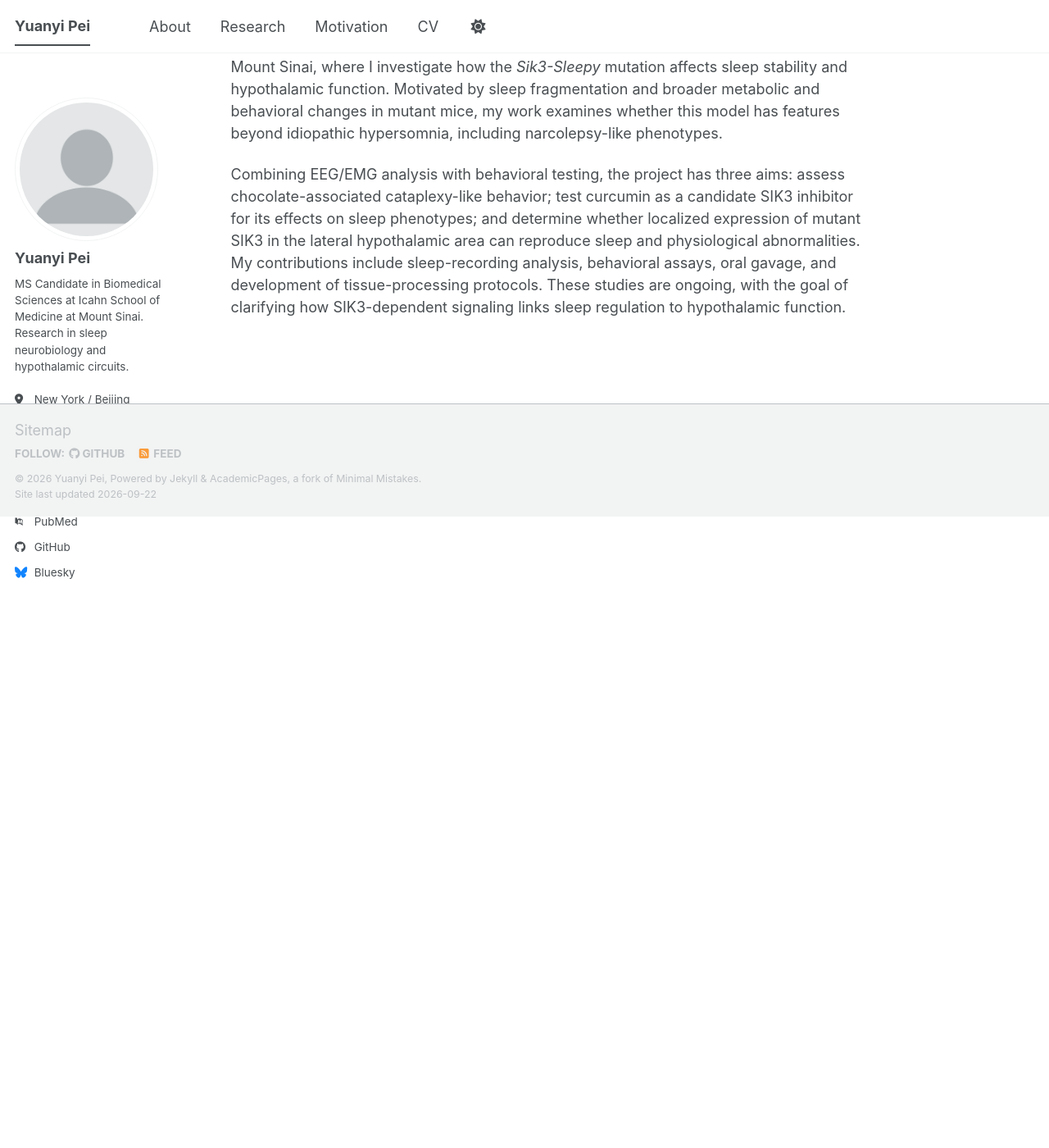
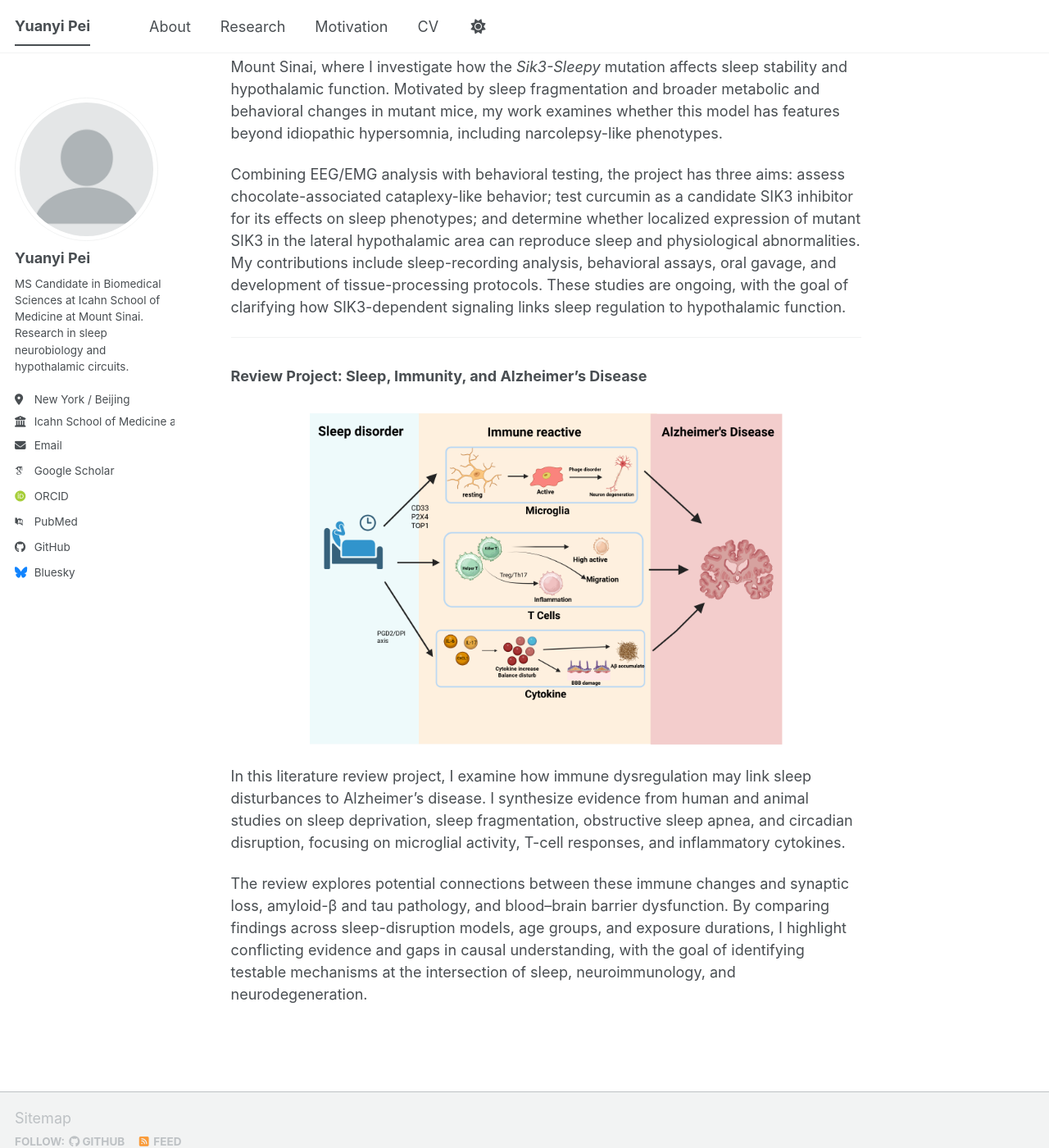
Before and after one commit to Yuanyi-Pei/YuanyiPei.github.io, a Jekyll site: the page built from _pages/about.md, in a window 1280 px wide and 1400 px high, scrolled down 4225 px. Shown: the whole window at 82% size. Built offline with Jekyll 4.4.1, drawn with Linux system fonts in a browser that asks for light colours; some web fonts are replaced; a script bundle is joined from its source files by our own code; library files that are not in the unit come from our copies; before the commit the page ends 4855 px from its top, so only the background shows below that.

Commit message:
Add sleep immunity and Alzheimer literature review project

```diff
--- a/_pages/about.md
+++ b/_pages/about.md
@@ -98,3 +98,19 @@ Through this work, I developed a deeper interest in how sleep-dependent neural d
 Since June 2025, I have worked in Andrew Varga’s lab at the Icahn School of Medicine at Mount Sinai, where I investigate how the *Sik3-Sleepy* mutation affects sleep stability and hypothalamic function. Motivated by sleep fragmentation and broader metabolic and behavioral changes in mutant mice, my work examines whether this model has features beyond idiopathic hypersomnia, including narcolepsy-like phenotypes.
 
 Combining EEG/EMG analysis with behavioral testing, the project has three aims: assess chocolate-associated cataplexy-like behavior; test curcumin as a candidate SIK3 inhibitor for its effects on sleep phenotypes; and determine whether localized expression of mutant SIK3 in the lateral hypothalamic area can reproduce sleep and physiological abnormalities. My contributions include sleep-recording analysis, behavioral assays, oral gavage, and development of tissue-processing protocols. These studies are ongoing, with the goal of clarifying how SIK3-dependent signaling links sleep regulation to hypothalamic function.
+
+---
+
+### Review Project: Sleep, Immunity, and Alzheimer’s Disease
+
+<div style="text-align:center;">
+  <a href="{{ site.baseurl }}/images/sleep-immunity-alzheimers-review.png">
+    <img src="{{ site.baseurl }}/images/sleep-immunity-alzheimers-review.png"
+         alt="Proposed immune pathways linking sleep disruption to Alzheimer’s disease through microglia, T cells, and cytokines"
+         style="width:75%; max-width:700px; height:auto; margin:25px 0;">
+  </a>
+</div>
+
+In this literature review project, I examine how immune dysregulation may link sleep disturbances to Alzheimer’s disease. I synthesize evidence from human and animal studies on sleep deprivation, sleep fragmentation, obstructive sleep apnea, and circadian disruption, focusing on microglial activity, T-cell responses, and inflammatory cytokines.
+
+The review explores potential connections between these immune changes and synaptic loss, amyloid-β and tau pathology, and blood–brain barrier dysfunction. By comparing findings across sleep-disruption models, age groups, and exposure durations, I highlight conflicting evidence and gaps in causal understanding, with the goal of identifying testable mechanisms at the intersection of sleep, neuroimmunology, and neurodegeneration.
```
